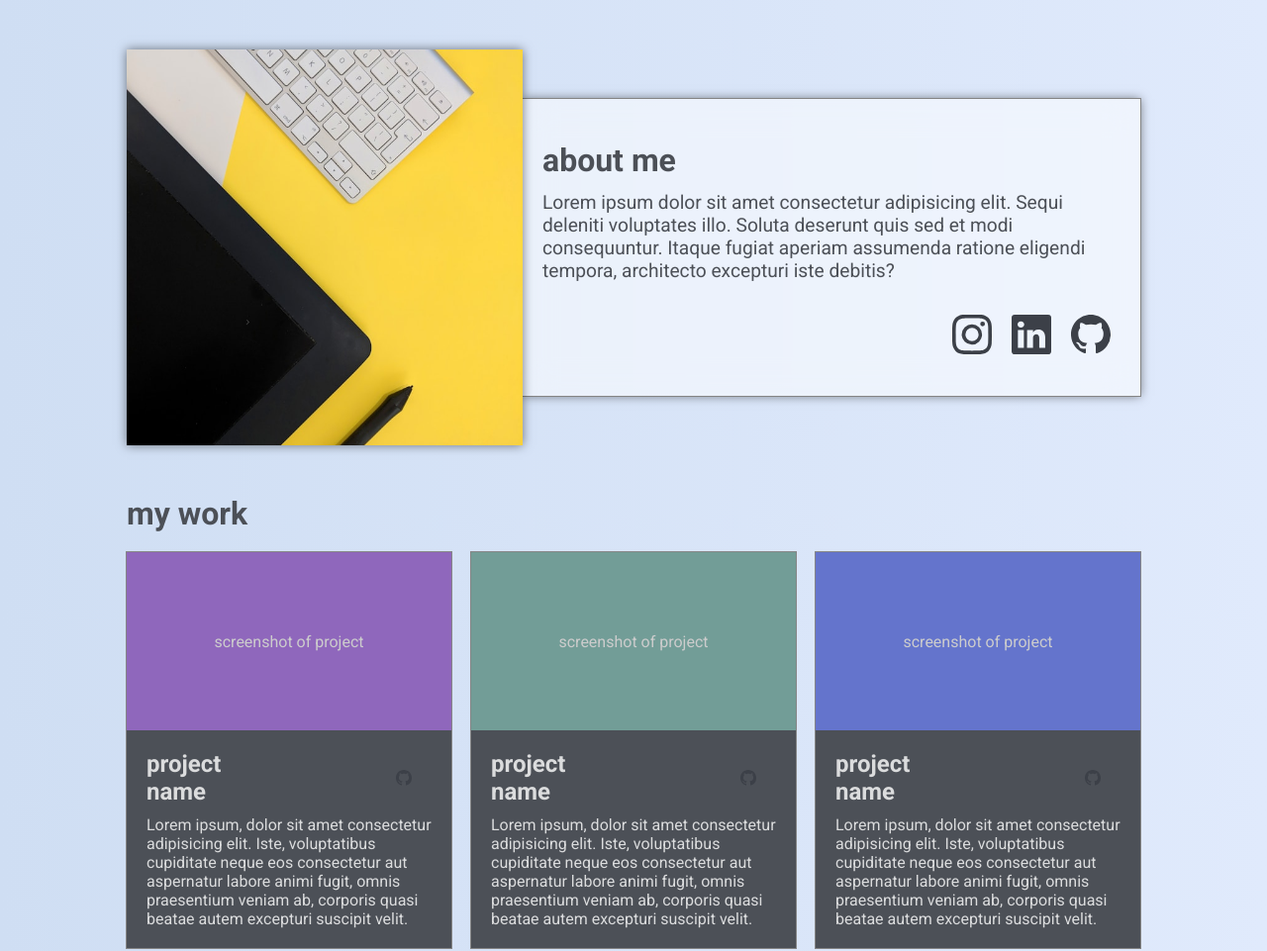
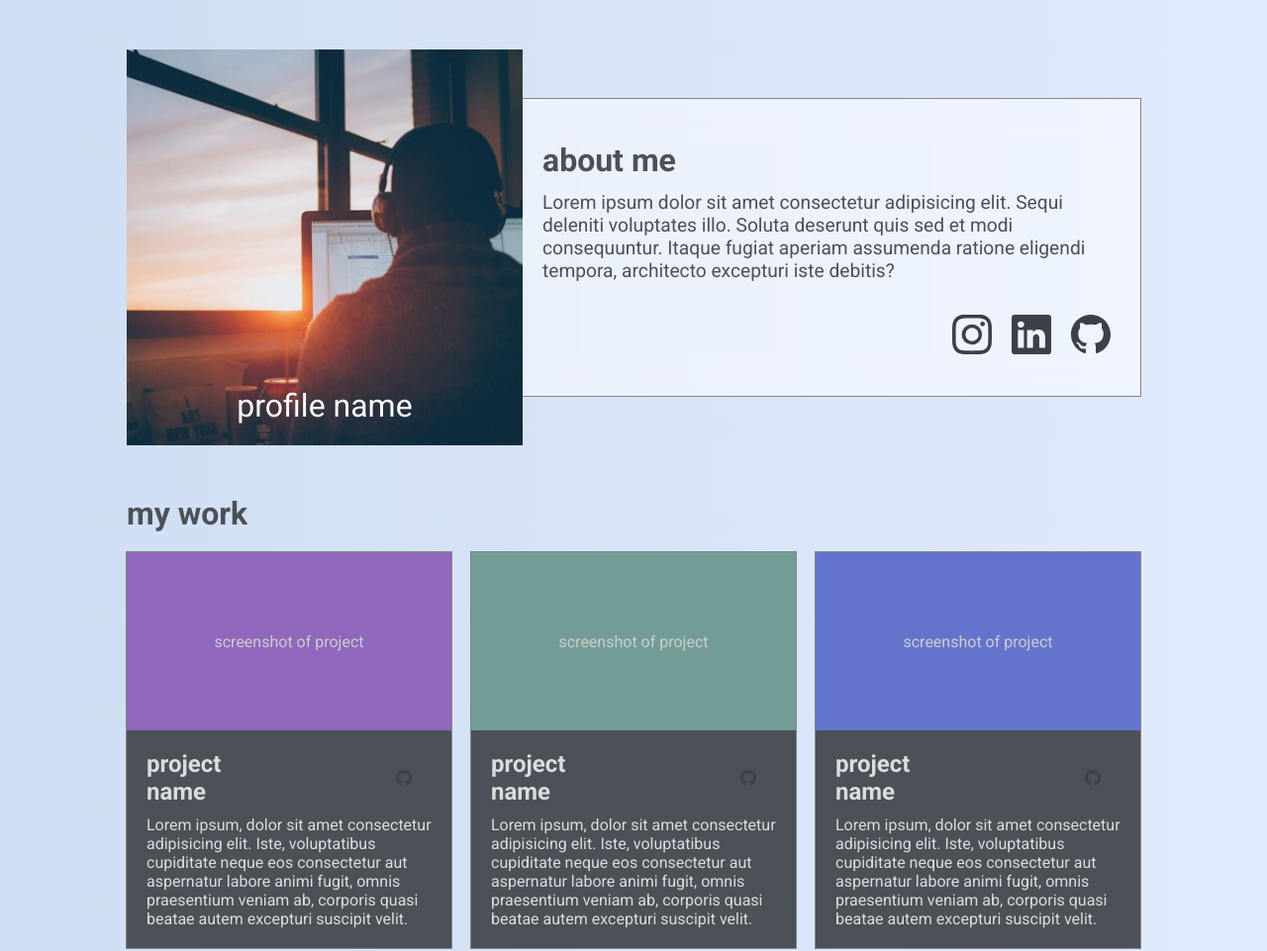
Before and after one commit to chajoy/responsive-layout, a website: page src/index.html in a window 1280 px wide. Shown: the top 961 px of the page at 99% size. Drawn offline with Linux system fonts and the light colour scheme.

Commit message:
Amend profile tile

```diff
--- a/src/index.html
+++ b/src/index.html
@@ -14,11 +14,13 @@
   </head>
   <body>
     <section class="about">
-      <img
-        src="./assets/georgie-cobbs-muOHbrFGEQY-unsplash.jpg"
-        alt="picture of computer"
-        class="profile"
-      />
+      <div class="profile">
+        <img
+          src="./assets/simon-abrams-k_T9Zj3SE8k-unsplash.jpg"
+          alt="man sitting facing monitor"
+        />
+        <p>profile name</p>
+      </div>
       <div class="about-body">
         <h1>about me</h1>
         <p>
--- a/src/sass/styles.scss
+++ b/src/sass/styles.scss
@@ -69,11 +69,27 @@ section {
 
 .about {
   .profile {
+    position: relative;
+    z-index: 1;
+    height: 400px;
     aspect-ratio: 1;
-    object-fit: cover;
-    height: 400px;
-    z-index: 1;
-    box-shadow: 0 0 10px rgba(0, 0, 0, 0.5);
+    font-size: 2rem;
+    color: white;
+
+    img {
+      width: 100%;
+      height: 100%;
+      object-fit: cover;
+      filter: contrast(0.9);
+      object-position: 80%;
+    }
+
+    p {
+      position: absolute;
+      top: 90%;
+      left: 50%;
+      transform: translate(-50%, -50%);
+    }
   }
 
   .about-body {
@@ -87,7 +103,6 @@ section {
     grid-template-rows: 1fr 1fr 1fr;
     backdrop-filter: blur(1rem);
     outline: 1px solid rgb(133, 133, 133);
-    box-shadow: 0 0 10px rgba(0, 0, 0, 0.5);
 
     .link {
       height: 40px;
```
Also changed, not shown: src/assets/georgie-cobbs-muOHbrFGEQY-unsplash.jpg (deleted), src/assets/simon-abrams-k_T9Zj3SE8k-unsplash.jpg (added), src/styles.css.
